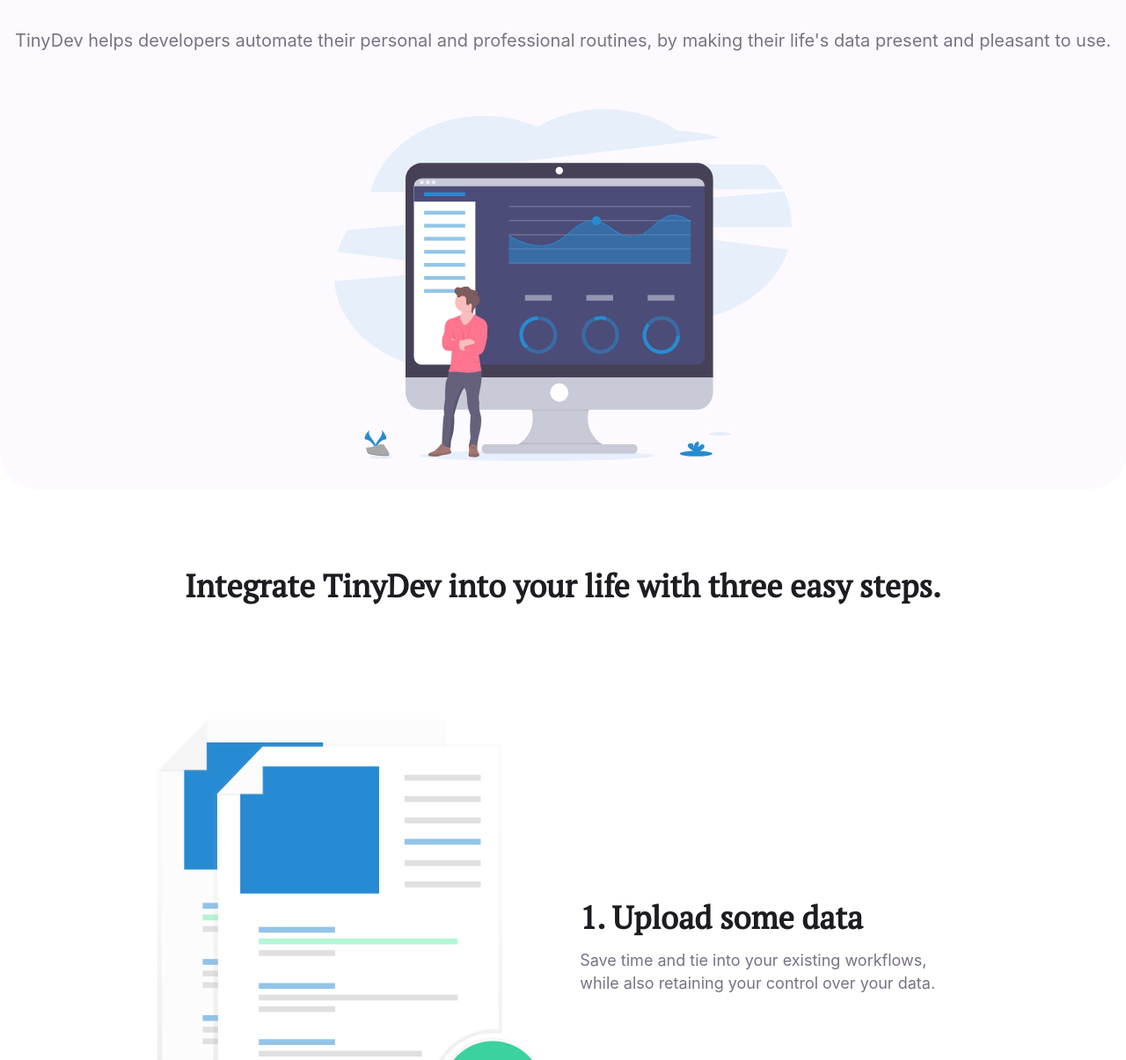
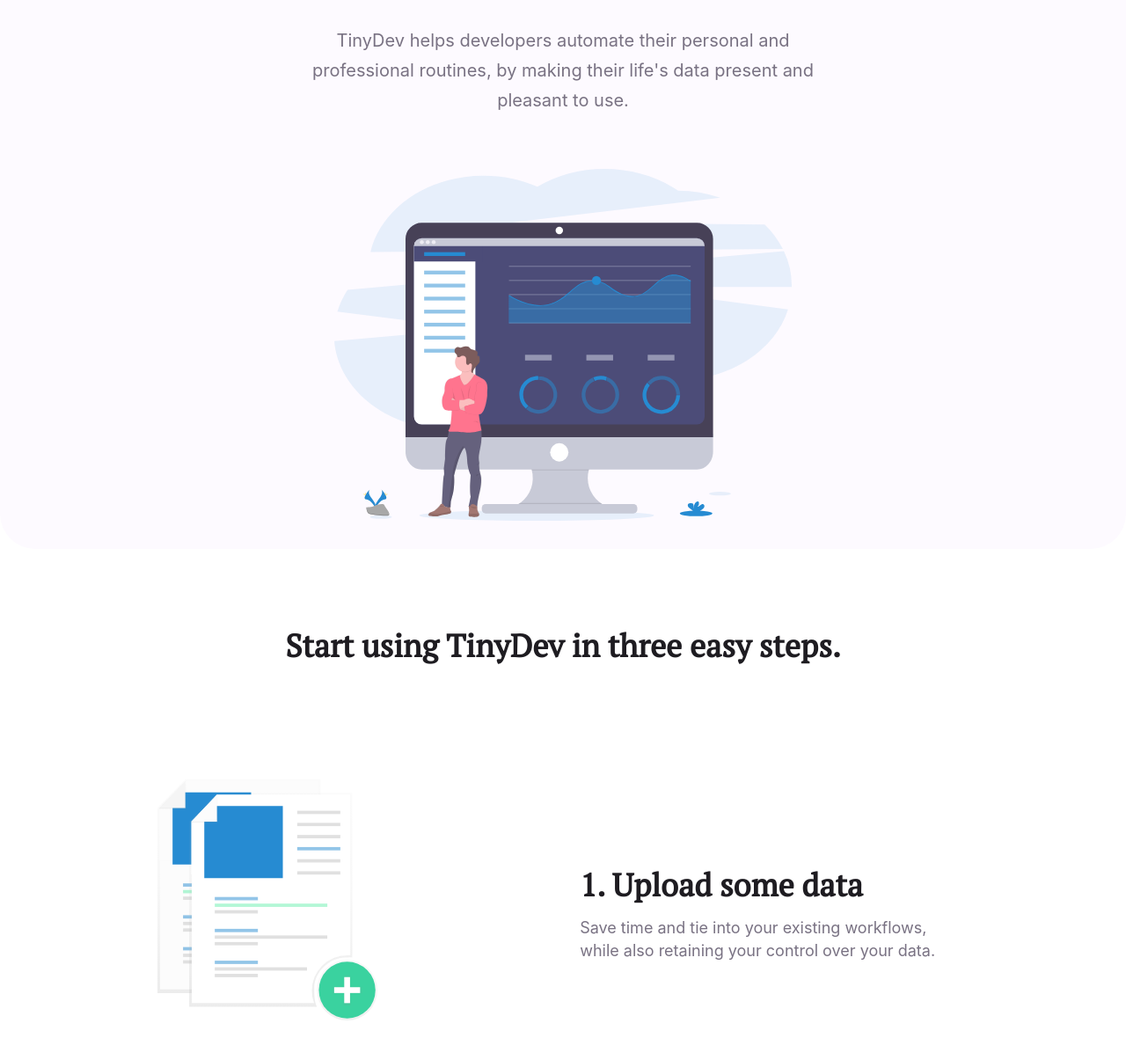
Before and after one commit to yingw787/tinydevcrm-landing-v2, a Gatsby site: page / in a window 1280 px wide. Shown: the part 355-1560 px from the top of the page at 88% size. Built offline with nearby package versions, Linux system fonts and the light colour scheme; Gatsby itself is replaced by a stand-in of ours.

Commit message:
Update misc files.

```diff
--- a/src/pages/index.js
+++ b/src/pages/index.js
@@ -13,7 +13,9 @@
 
         <div className={"page-header home"}>
             <h1>SQL-based Life Management</h1>
-            <p>TinyDev helps developers automate their personal and professional routines, by making their life's data present and pleasant to use.</p>
+            <div className={"constrained"}>
+                <p>TinyDev helps developers automate their personal and professional routines, by making their life's data present and pleasant to use.</p>
+            </div>
             <img alt={"Dashboard"} src={featureImage}/>
         </div>
 
@@ -23,7 +25,7 @@
             <div className={"feature__item"}>
                     <div className={"row"}>
                         <div className={"col-12 centered feature__content"}>
-                            <h2>Integrate TinyDev into your life with three easy steps.</h2>
+                            <h2>Start using TinyDev in three easy steps.</h2>
                         </div>
                     </div>
                 </div>
--- a/static/styles/_all.scss
+++ b/static/styles/_all.scss
@@ -60,6 +60,20 @@
         img {
           width: 150px;
         }
+      }
+    }
+  }
+
+  .constrained {
+    p {
+      padding-left: calc(25%);
+      padding-right: calc(25%);
+    }
+
+    @media screen and (max-width: $break-small) {
+      p {
+        padding-left: 10px;
+        padding-right: 10px;
       }
     }
   }
@@ -150,7 +164,7 @@
 
       .thumbnail {
         img {
-          max-width: 100%;
+          max-width: 250px;
         }
       }
     }
```
